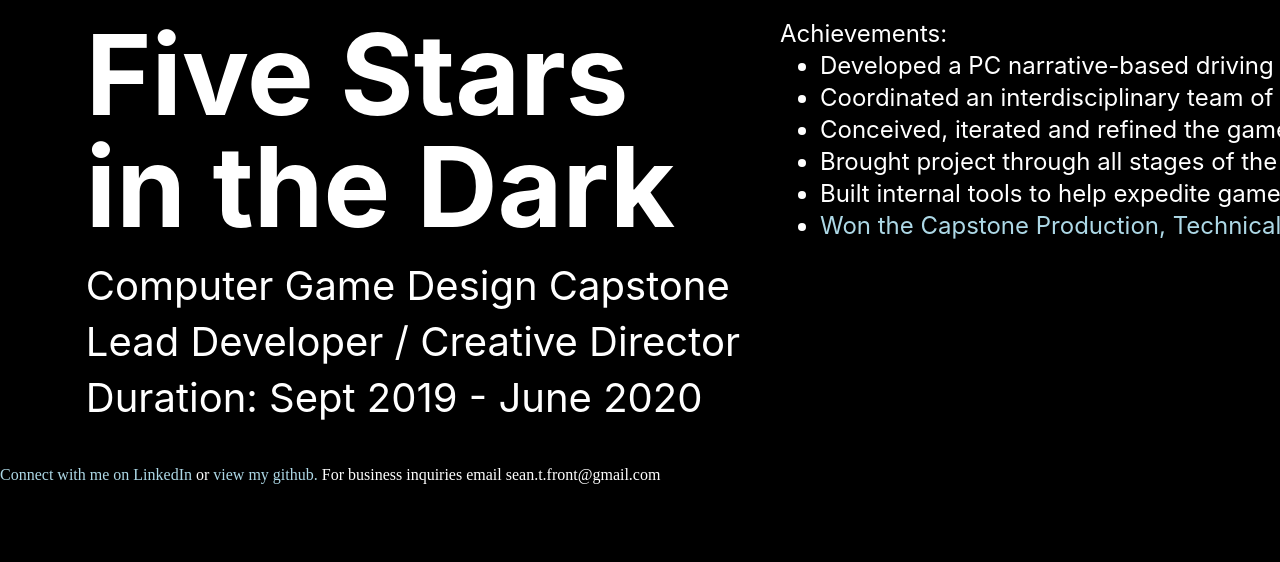
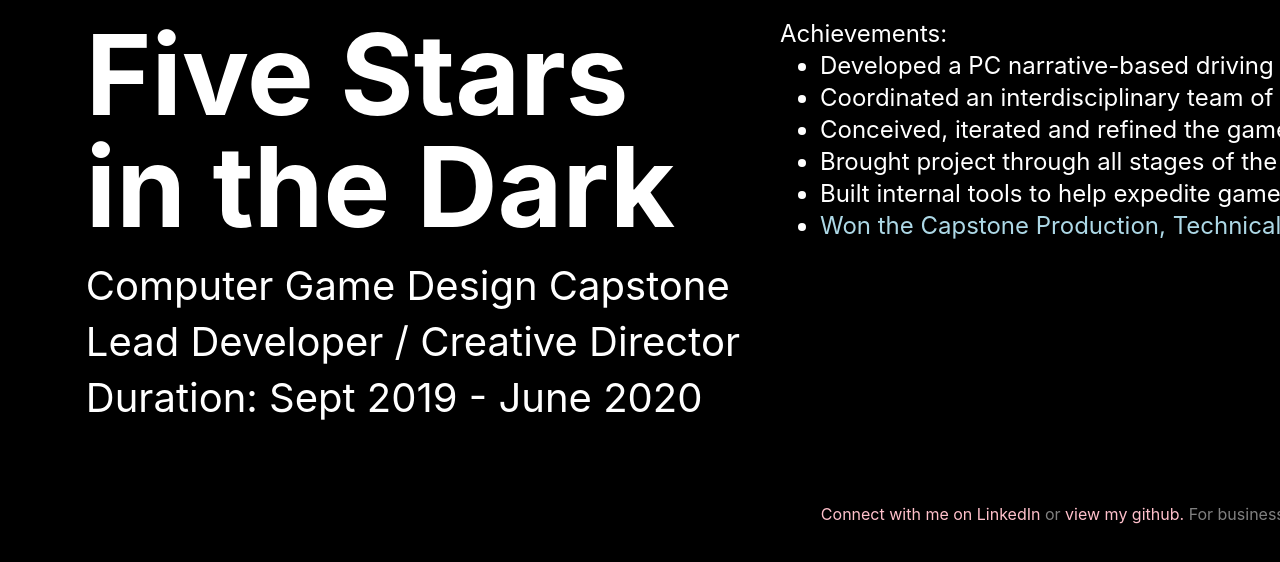
Before and after one commit to seanim0920/Portfolio, a Gatsby site: page / in a window 1280 px wide. Shown: the part 4334-4896 px from the top of the page. Before the commit the page ends 4818 px from the top, so only its background shows below. Built offline with nearby package versions, Linux system fonts and the light colour scheme; Gatsby itself is replaced by a stand-in of ours.

Commit message:
deployed to https://seanim0920.github.io/Portfolio/ following these guides: https://www.gatsbyjs.com/docs/how-to/previews-deploys-hosting/how-gatsby-works-with-github-pages/ https://dev.to/rahuldkjain/create-deploy-gatsby-blog-on-github-pages-in-minutes-3g8e

```diff
--- a/gatsby-config.js
+++ b/gatsby-config.js
@@ -33,4 +33,5 @@ module.exports = {
     // To learn more, visit: https://gatsby.dev/offline
     // `gatsby-plugin-offline`,
   ],
+  pathPrefix: "/Portfolio",
 }
--- a/package.json
+++ b/package.json
@@ -21,6 +21,7 @@
     "react-helmet": "^6.1.0"
   },
   "devDependencies": {
+    "gh-pages": "^3.2.2",
     "prettier": "2.2.1"
   },
   "keywords": [
@@ -34,7 +35,8 @@
         "start": "npm run develop",
         "serve": "gatsby serve",
         "clean": "gatsby clean",
-    "test": "echo \"Write tests! -> https://gatsby.dev/unit-testing\" && exit 1"
+        "test": "echo \"Write tests! -> https://gatsby.dev/unit-testing\" && exit 1",
+        "deploy": "gatsby build --prefix-paths && gh-pages -d public"
     },
   "repository": {
     "type": "git",
--- a/src/styles/global.css
+++ b/src/styles/global.css
@@ -23,7 +23,7 @@ h1, h2, h3, h4, h5, h6 {
   padding-top: 0;
 }
 
-h1, h2, h3, h4, h5, h6, p, ul, li {
+h1, h2, h3, h4, h5, h6, p, ul, li, footer {
   margin-bottom: 0rem;
   color: inherit;
   font-family: -apple-system, BlinkMacSystemFont, Segoe UI, Roboto, Oxygen,
@@ -85,3 +85,16 @@ a {
   color: lightblue;
   text-decoration: none;
 }
+
+footer {
+  font-weight: normal;
+  text-align: center;
+  font-size: 2vmin;
+  margin-top: 5vmin;
+  margin-bottom: 5vmin;
+  color: gray
+}
+
+footer > a {
+  color: pink
+}
```
Also changed, not shown: 1 other file. Lines whose indentation alone changed are shown as unchanged.
